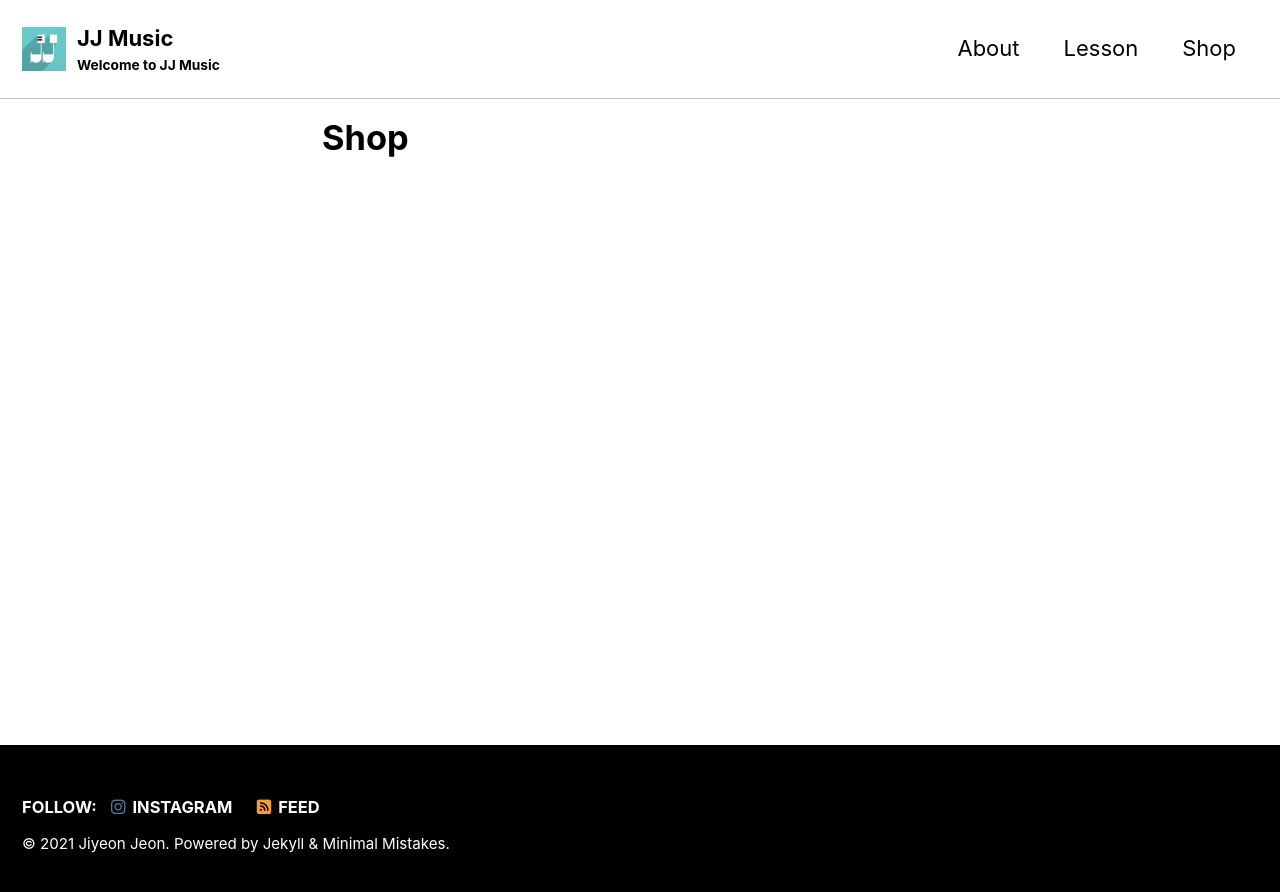
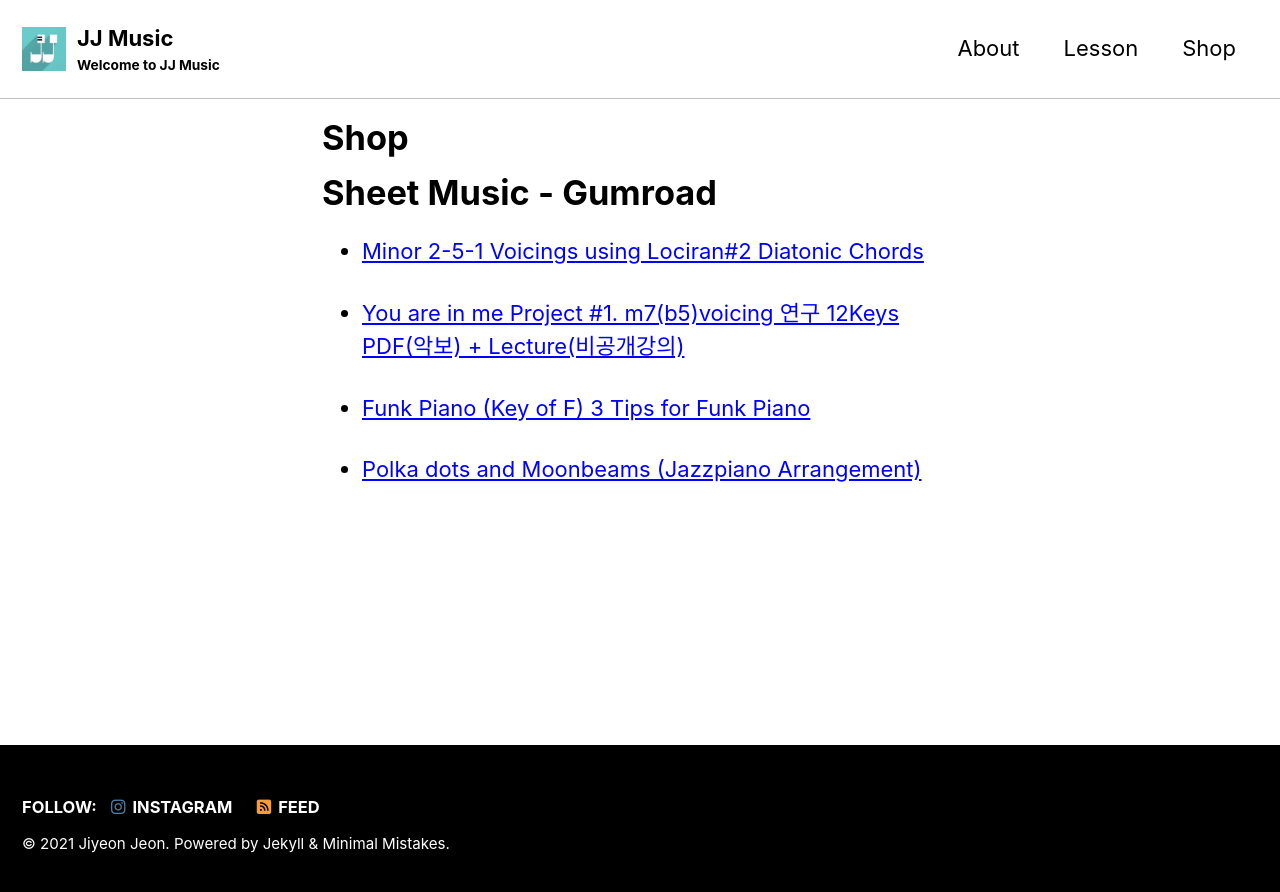
Before and after one commit to jjmusic-online/jjmusic-online.github.io, a Jekyll site: the page built from _pages/shop.md, in a window 1280 px wide. Shown: the top 892 px of the page. Built offline with Jekyll 4.4.1, drawn with Linux system fonts in a browser that asks for light colours; cached includes are drawn as plain includes; nearby versions of some CDN libraries.

Commit message:
Update shop.md

```diff
--- a/_pages/shop.md
+++ b/_pages/shop.md
@@ -3,3 +3,21 @@ layout: "pages"
 title: "Shop"
 permalink: /shop/
 ---
+
+# Sheet Music - Gumroad
+
+- <a href="https://gumroad.com/jazzydusmusic#mSlRxY">
+    Minor 2-5-1 Voicings using Lociran#2 Diatonic Chords
+</a>
+
+- <a href="https://gumroad.com/jazzydusmusic#rQKhu">
+    You are in me Project #1. m7(b5)voicing 연구 12Keys PDF(악보) + Lecture(비공개강의)
+</a>
+
+- <a href="https://gumroad.com/jazzydusmusic#gFFEsD">
+    Funk Piano (Key of F) 3 Tips for Funk Piano
+</a>
+
+- <a href="https://gumroad.com/jazzydusmusic#JCupaZ">
+    Polka dots and Moonbeams (Jazzpiano Arrangement)
+</a>
```
